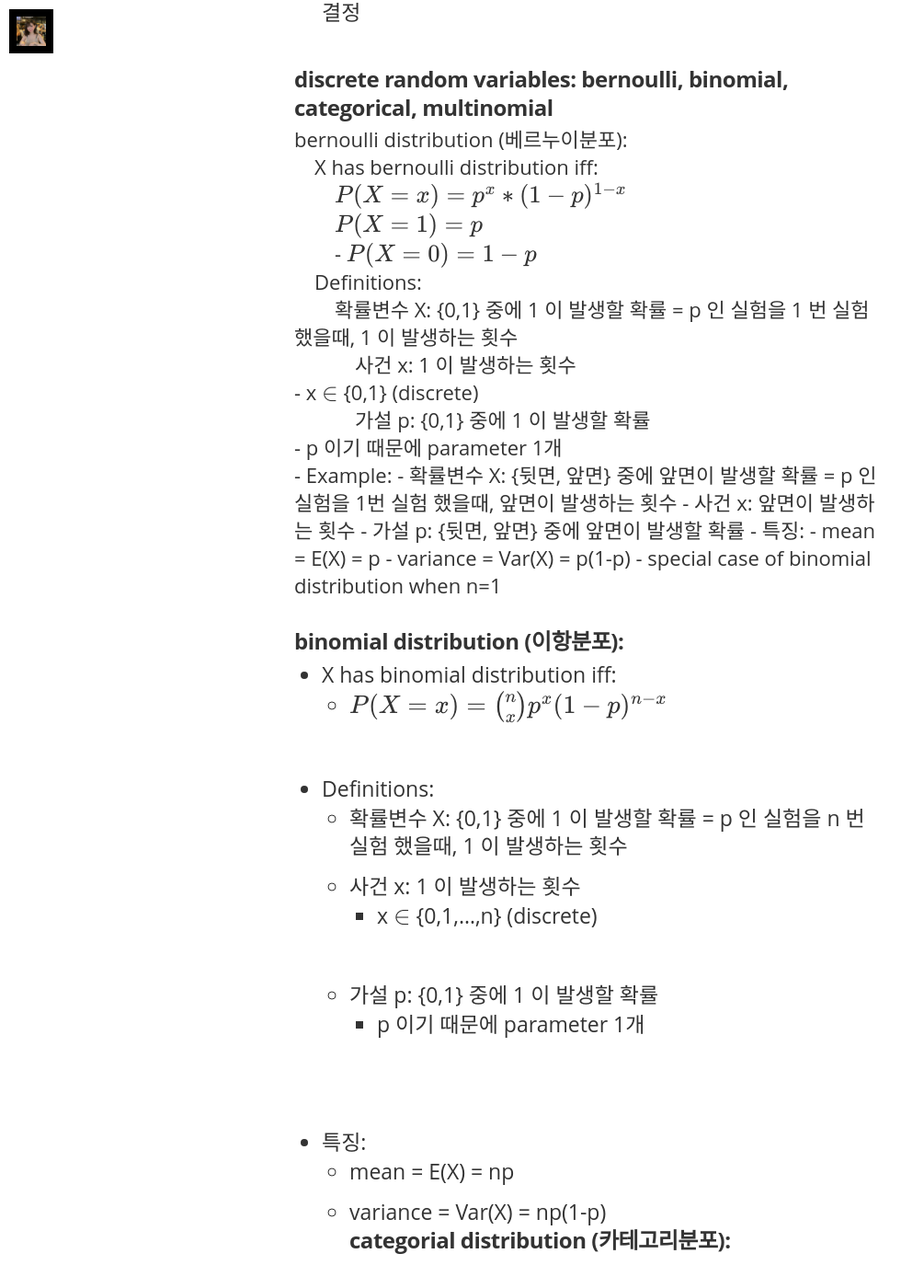
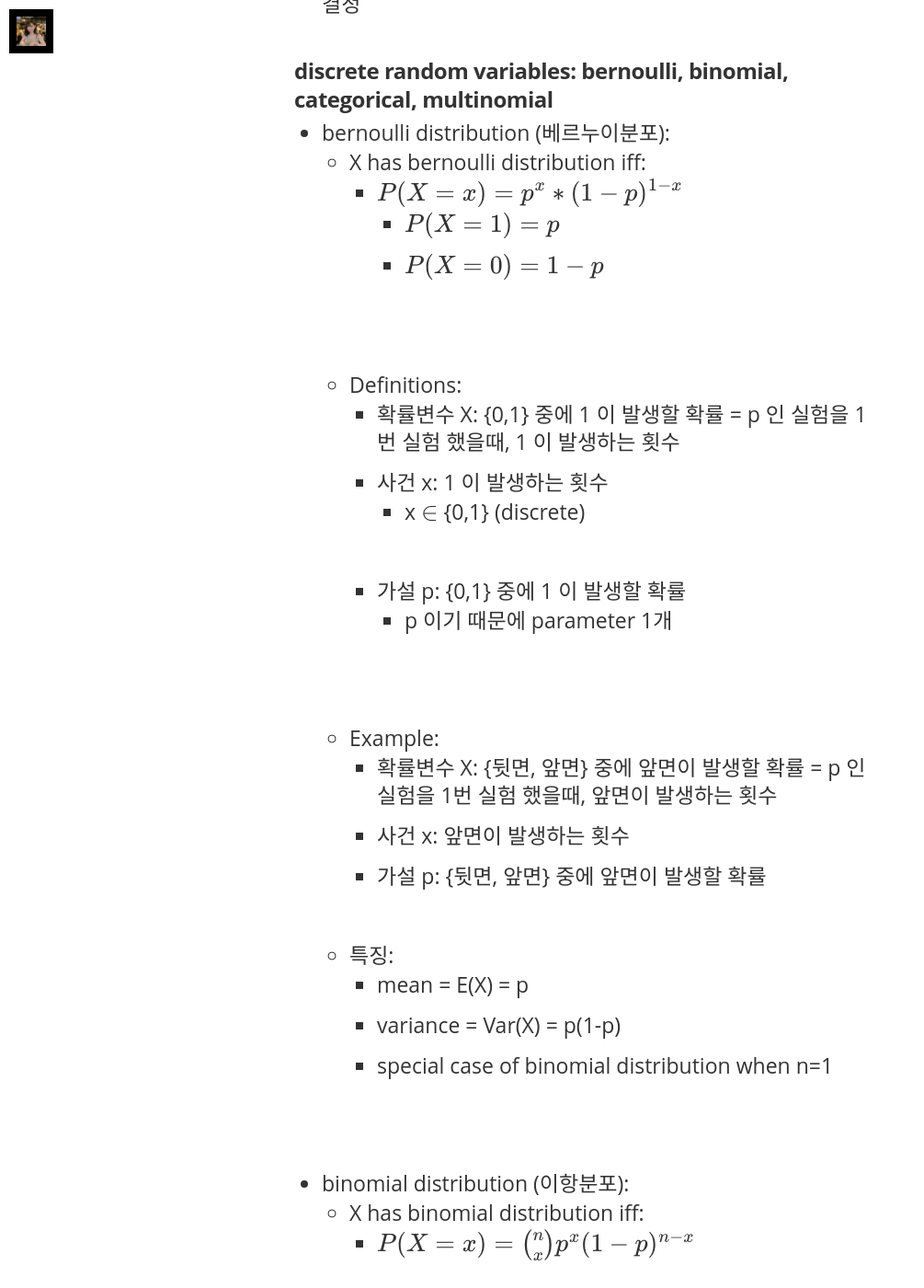
Before and after one commit to minniie/minniie.github.io, a Jekyll site: the page built from _posts/2021-07-27-probability.markdown, in a window 1280 px wide and 1400 px high, scrolled down 5203 px. Shown: the whole window at 92% size, without its empty margins (0-1005 px from the left). Built offline with Jekyll 4.4.1, drawn with Linux system fonts in a browser that asks for light colours; nearby versions of some CDN libraries; some web fonts are replaced; formulas are drawn with MathJax 3; some of the changed lines change nothing that is shown.

Commit message:
Update 2021-07-27-probability.markdown

```diff
--- a/_posts/2021-07-27-probability.markdown
+++ b/_posts/2021-07-27-probability.markdown
@@ -55,8 +55,8 @@ line-height: 3.5
 #### expectation(기댓값):
 - if X == variable, X 의 값을 이미 알고 있음
 - if X == random variable, X 의 값을 모르고 있음<br>
-<span style="line-height: 1.5;"> ○ 이때 대신에 X 의 기댓값을 알수있음</span>
-<span style="line-height: 1.5;"> ○ X 가 가지는 모든 event x * event x 가 발생할 확률</span>
+<span style="line-height: 1.0;"> ○ 이때 대신에 X 의 기댓값을 알수있음</span><br>
+<span style="line-height: 1.0;"> ○ X 가 가지는 모든 event x * event x 가 발생할 확률</span>
 - $E_{X\sim P} (X)$: random variable X 는 probability distribution P 를 따른다
 
 #### mean: 해당 확률변수의 기댓값
@@ -105,81 +105,83 @@ line-height: 3.5
 - p: parameter of the distribution == 가설 == 분포의 모양을 결정
 
 #### discrete random variables: bernoulli, binomial, categorical, multinomial
-<p>bernoulli distribution (베르누이분포):<br>
-&emsp;X has bernoulli distribution iff:<br>
-&emsp;&emsp;$P(X=x) = p^x * (1-p)^{1-x}$<br>
-&emsp;&emsp;$P(X=1) = p$<br>
-&emsp;&emsp;- $P(X=0) = 1-p$<br>
-&emsp;Definitions:<br>
-&emsp;&emsp;확률변수 X: {0,1} 중에 1 이 발생할 확률 = p 인 실험을 1 번 실험 했을때, 1 이 발생하는 횟수<br>
-&emsp;&emsp;&emsp;사건 x: 1 이 발생하는 횟수<br>
-        - x $\in$ {0,1} (discrete)<br>
-&emsp;&emsp;&emsp;가설 p: {0,1} 중에 1 이 발생할 확률<br>
-        - p 이기 때문에 parameter 1개<br>
-- Example:
-    - 확률변수 X: {뒷면, 앞면} 중에 앞면이 발생할 확률 = p 인 실험을 1번 실험 했을때, 앞면이 발생하는 횟수
-    - 사건 x: 앞면이 발생하는 횟수
-    - 가설 p: {뒷면, 앞면} 중에 앞면이 발생할 확률
-- 특징:
-    - mean = E(X) = p
-    - variance  = Var(X) = p(1-p)
-    - special case of binomial distribution when n=1</p>
+- bernoulli distribution (베르누이분포):
+    - X has bernoulli distribution iff:
+        - $P(X=x) = p^x * (1-p)^{1-x}$
+            - $P(X=1) = p$
+            - $P(X=0) = 1-p$
+    - Definitions:
+        - 확률변수 X: {0,1} 중에 1 이 발생할 확률 = p 인 실험을 1 번 실험 했을때, 1 이 발생하는 횟수
+        - 사건 x: 1 이 발생하는 횟수
+            - x $\in$ {0,1} (discrete)
+        - 가설 p: {0,1} 중에 1 이 발생할 확률
+            - p 이기 때문에 parameter 1개
+    - Example:
+        - 확률변수 X: {뒷면, 앞면} 중에 앞면이 발생할 확률 = p 인 실험을 1번 실험 했을때, 앞면이 발생하는 횟수
+        - 사건 x: 앞면이 발생하는 횟수
+        - 가설 p: {뒷면, 앞면} 중에 앞면이 발생할 확률
+    - 특징:
+        - mean = E(X) = p
+        - variance  = Var(X) = p(1-p)
+        - special case of binomial distribution when n=1
 
-##### binomial distribution (이항분포):
-- X has binomial distribution iff:
-    - $P(X=x) = \binom{n}{x} p^x (1-p)^{n-x}$
-- Definitions:
-    - 확률변수 X: {0,1} 중에 1 이 발생할 확률 = p 인 실험을 n 번 실험 했을때, 1 이 발생하는 횟수
-    - 사건 x: 1 이 발생하는 횟수
-        - x $\in$ {0,1,...,n} (discrete)
-    - 가설 p: {0,1} 중에 1 이 발생할 확률
-        - p 이기 때문에 parameter 1개
-- 특징:
-    - mean = E(X) = np
-    - variance = Var(X) = np(1-p)
-##### categorial distribution (카테고리분포):
-- X has categorical distribution iff:
-    - $P(X=x_i) = p_1^{x_1} p_2^{x_2} ... p_k^{x_V}$
-        - $P(X=x_i) = p_i$
-- Definitions:
-    - 확률변수 X: {0,...,V} 중에 i 가 발생할 확률 = p_i 인 실험을 1 번 실험 했을때, i 가 발생하는 횟수
-    - 사건 x_i: i 가 발생하는 횟수
-        - x_i $\in$ {0,1} (discrete)
-    - 가설 p_i: {0,...,V} 중에 i 가 발생할 확률
-        - p_1, ... , p_V 이기 때문에 parameter 은 V개
+- binomial distribution (이항분포):
+    - X has binomial distribution iff:
+        - $P(X=x) = \binom{n}{x} p^x (1-p)^{n-x}$
+    - Definitions:
+        - 확률변수 X: {0,1} 중에 1 이 발생할 확률 = p 인 실험을 n 번 실험 했을때, 1 이 발생하는 횟수
+        - 사건 x: 1 이 발생하는 횟수
+            - x $\in$ {0,1,...,n} (discrete)
+        - 가설 p: {0,1} 중에 1 이 발생할 확률
+            - p 이기 때문에 parameter 1개
     - 특징:
-        - NN 마지막 레이어의 softmax 값 [y1, ..., yV] == [p1, ..., pV]
+        - mean = E(X) = np
+        - variance = Var(X) = np(1-p)
+
+- categorial distribution (카테고리분포):
+    - X has categorical distribution iff:
+        - $P(X=x_i) = p_1^{x_1} p_2^{x_2} ... p_k^{x_V}$
+            - $P(X=x_i) = p_i$
+    - Definitions:
+        - 확률변수 X: {0,...,V} 중에 i 가 발생할 확률 = p_i 인 실험을 1 번 실험 했을때, i 가 발생하는 횟수
+        - 사건 x_i: i 가 발생하는 횟수
+            - x_i $\in$ {0,1} (discrete)
+        - 가설 p_i: {0,...,V} 중에 i 가 발생할 확률
+            - p_1, ... , p_V 이기 때문에 parameter 은 V개
+        - 특징:
+            - NN 마지막 레이어의 softmax 값 [y1, ..., yV] == [p1, ..., pV]
+            - x_i 가 categorical variable 이므로 mean, variance 계산하지 않는다
+
+- multinomial distribution (다항분포):
+    - X has multinomial distribution iff:
+        - $P(X=x_i) = \frac{n!}{x_1!x_2!...x_V!} p_1^{x_1} p_2^{x_2} ... p_V^{x_V}$
+    - Definitions:
+        - 확률변수 X: {0,...,V} 중에 i 가 발생할 확률 = p_i 인 실험을 n 번 실험 했을때, i 가 발생하는 횟수
+        - 사건 x_i: i 가 발생하는 횟수
+            - x_i $\in$ {0,1,...,n} (discrete)
+        - 가설 p_i: {0,...,V} 중에 i 가 발생할 확률
+            - p_1, ... , p_V 이기 때문에 parameter 은 V개
+    - 특징:
         - x_i 가 categorical variable 이므로 mean, variance 계산하지 않는다
-##### multinomial distribution (다항분포):
-- X has multinomial distribution iff:
-    - $P(X=x_i) = \frac{n!}{x_1!x_2!...x_V!} p_1^{x_1} p_2^{x_2} ... p_V^{x_V}$
-- Definitions:
-    - 확률변수 X: {0,...,V} 중에 i 가 발생할 확률 = p_i 인 실험을 n 번 실험 했을때, i 가 발생하는 횟수
-    - 사건 x_i: i 가 발생하는 횟수
-        - x_i $\in$ {0,1,...,n} (discrete)
-    - 가설 p_i: {0,...,V} 중에 i 가 발생할 확률
-        - p_1, ... , p_V 이기 때문에 parameter 은 V개
-- 특징:
-    - x_i 가 categorical variable 이므로 mean, variance 계산하지 않는다
 
 #### continuous random variables: gaussian, beta, dirichlet
-##### gaussian/normal distribution (가우시안분포/정규분포):
-- X has gaussian distribution iff:
-    - $P(X=x) = N(\mu, \sigma^2) = \frac{1}{\sqrt{2\pi}\sigma}
-      \exp(-\frac{(x-\mu)^2}{2\sigma^2})$
-- Definitions:
-    - 확률변수 X: 평균 = $\mu$, 표준편차 = $\sigma$ 인 실험을 1번 했을때, 발생하는 값
-    - 사건 x: 발생하는 값
-    - 가설 $\mu, \sigma$
-- 특징:
-    - standard gaussian distribution:
-        - Z has standard gaussian distribution iff:
-            - $P(Z=z) = N(0, 1^2) = \frac{1}{\sqrt{2\pi}}\text{exp}(-\frac{z^2}{2})$
-        - $X \sim N(\mu, \sigma^2)$ 를 정규화하면 $Z = \frac{X - \mu}{\frac{\sigma}{\sqrt{n}}} \sim N(0, 1^2)$
-        - $P(a < X < b) = P(\frac{a - \mu}{\frac{\sigma}{\sqrt{n}}} < Z < \frac{b - \mu}{\frac{\sigma}{\sqrt{n}}}) = \phi(Z=\frac{b - \mu}{\frac{\sigma}{\sqrt{n}}}) - \phi(Z=\frac{a - \mu}{\frac{\sigma}{\sqrt{n}}})$
-        - $\phi(Z=z)$: CDF($N(0, 1^2)$)
-    - 동일한 분산을 가진 분포들 중, 정규분포는 maximum entropy 를 가짐
-        - 가설 $\theta$ 를 정규분포로 설정하면, minimum prior knowledge 를 가짐
+- gaussian/normal distribution (가우시안분포/정규분포):
+    - X has gaussian distribution iff:
+        - $P(X=x) = N(\mu, \sigma^2) = \frac{1}{\sqrt{2\pi}\sigma}
+          \exp(-\frac{(x-\mu)^2}{2\sigma^2})$
+    - Definitions:
+        - 확률변수 X: 평균 = $\mu$, 표준편차 = $\sigma$ 인 실험을 1번 했을때, 발생하는 값
+        - 사건 x: 발생하는 값
+        - 가설 $\mu, \sigma$
+    - 특징:
+        - standard gaussian distribution:
+            - Z has standard gaussian distribution iff:
+                - $P(Z=z) = N(0, 1^2) = \frac{1}{\sqrt{2\pi}}\text{exp}(-\frac{z^2}{2})$
+            - $X \sim N(\mu, \sigma^2)$ 를 정규화하면 $Z = \frac{X - \mu}{\frac{\sigma}{\sqrt{n}}} \sim N(0, 1^2)$
+            - $P(a < X < b) = P(\frac{a - \mu}{\frac{\sigma}{\sqrt{n}}} < Z < \frac{b - \mu}{\frac{\sigma}{\sqrt{n}}}) = \phi(Z=\frac{b - \mu}{\frac{\sigma}{\sqrt{n}}}) - \phi(Z=\frac{a - \mu}{\frac{\sigma}{\sqrt{n}}})$
+            - $\phi(Z=z)$: CDF($N(0, 1^2)$)
+        - 동일한 분산을 가진 분포들 중, 정규분포는 maximum entropy 를 가짐
+            - 가설 $\theta$ 를 정규분포로 설정하면, minimum prior knowledge 를 가짐
 
 ## Statistics
 
```
